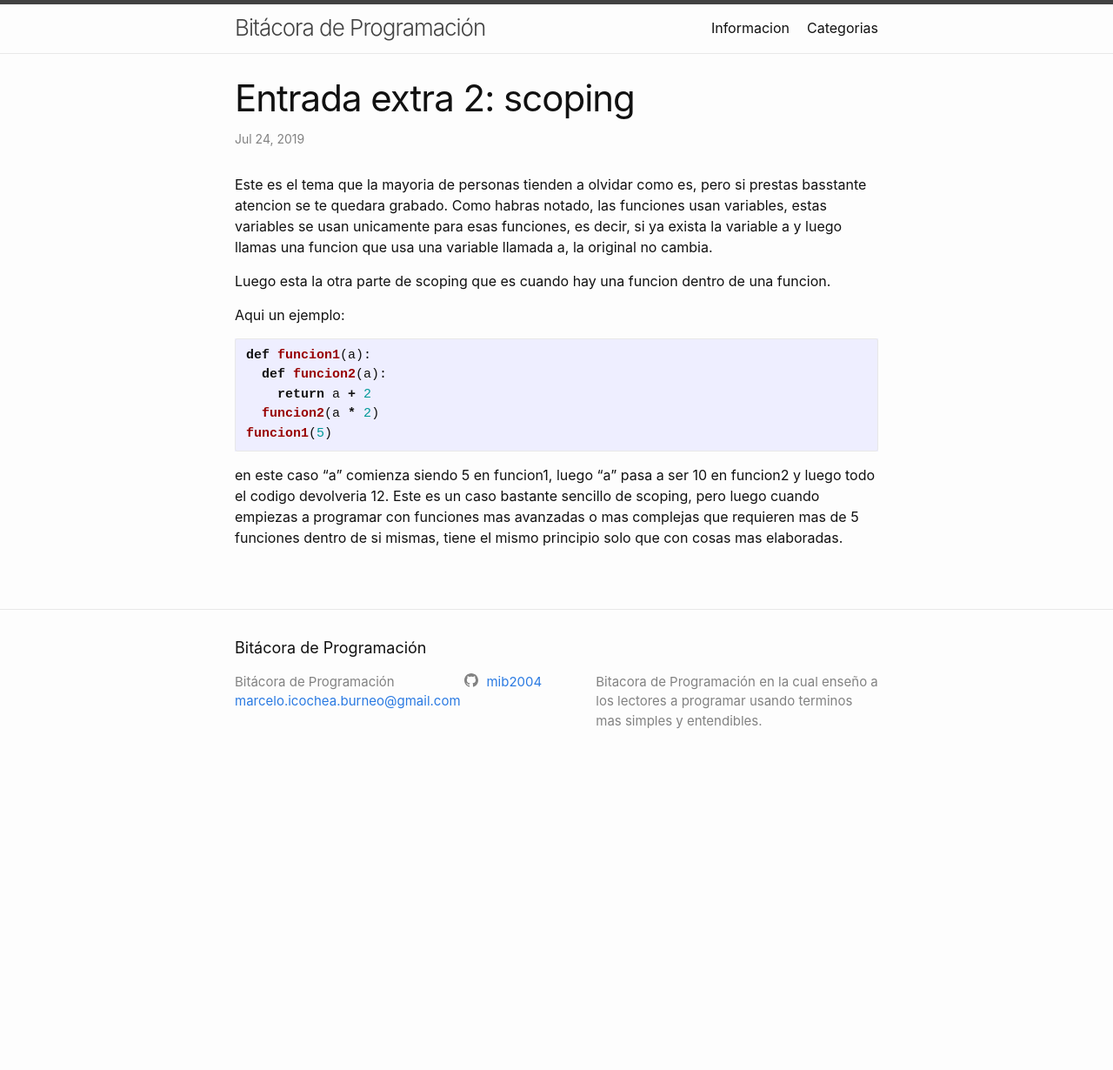
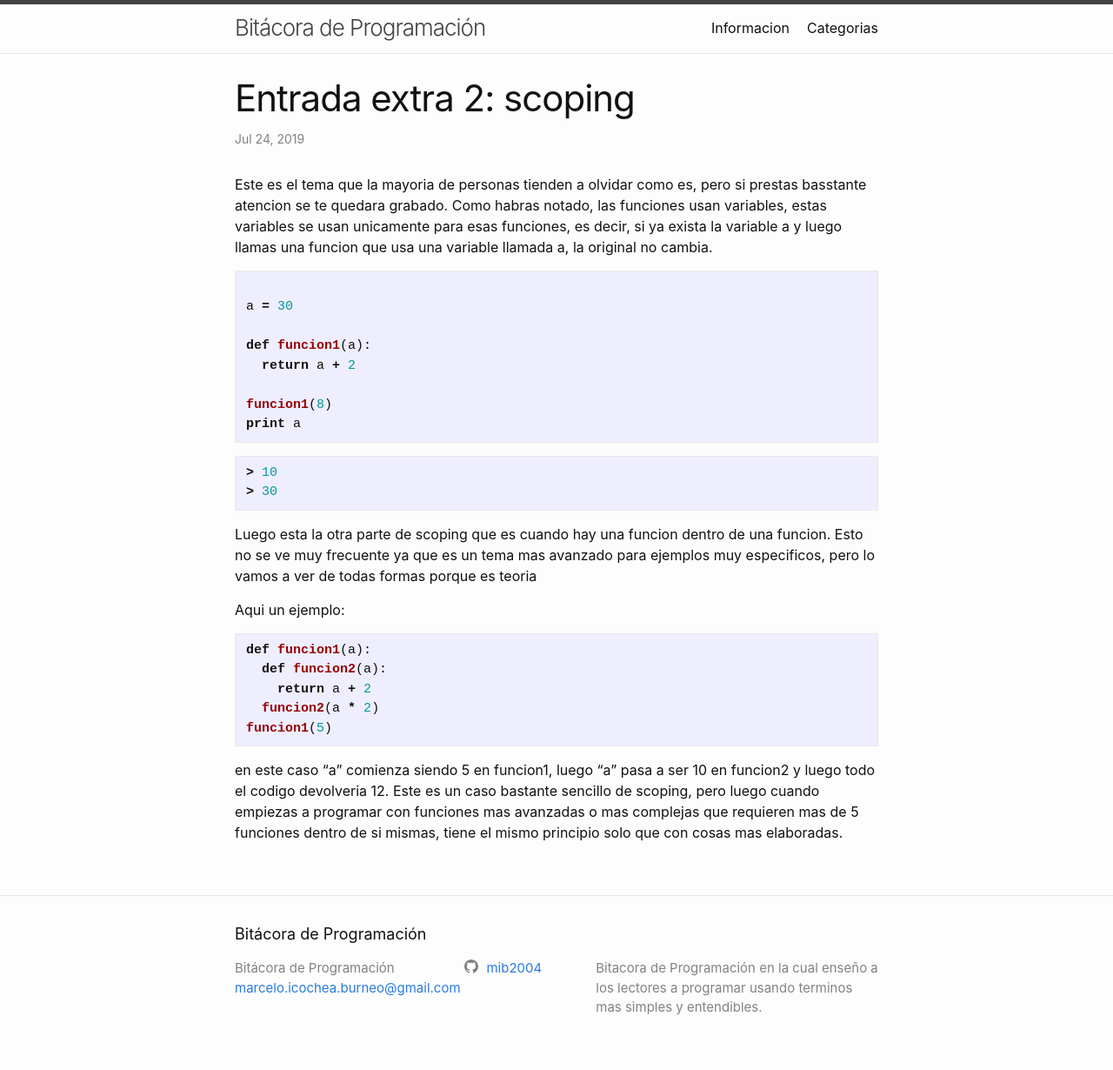
Before and after one commit to mib2004/mib2004.github.io, a Jekyll site: the page built from _posts/2019-07-23-entrada-extra-2.markdown, in a window 1280 px wide. Shown: the whole page at 87% size. Built offline with Jekyll 4.4.1, drawn with Linux system fonts in a browser that asks for light colours; before the commit the page ends 900 px from its top, so only the background shows below that.

Commit message:
listo final

````diff
--- a/_posts/2019-07-23-entrada-extra-2.markdown
+++ b/_posts/2019-07-23-entrada-extra-2.markdown
@@ -6,7 +6,22 @@ date: "2019-07-23 19:58:47 -0500"
 
 Este es el tema que la mayoria de personas tienden a olvidar como es, pero si prestas basstante atencion se te quedara grabado. Como habras notado, las funciones usan variables, estas variables se usan unicamente para esas funciones, es decir, si ya exista la variable a y luego llamas una funcion que usa una variable llamada a, la original no cambia.
 
-Luego esta la otra parte de scoping que es cuando hay una funcion dentro de una funcion.
+```python
+
+a = 30
+
+def funcion1(a):
+  return a + 2
+
+funcion1(8)
+print a
+```
+```python
+> 10
+> 30
+```
+
+Luego esta la otra parte de scoping que es cuando hay una funcion dentro de una funcion. Esto no se ve muy frecuente ya que es un tema mas avanzado para ejemplos muy especificos, pero lo vamos a ver de todas formas porque es teoria
 
 Aqui un ejemplo:
 
--- a/_posts/2019-07-25-ejercicios-entrada-5.markdown
+++ b/_posts/2019-07-25-ejercicios-entrada-5.markdown
@@ -61,9 +61,13 @@ Pregunta: ¿Que se imprime tras ejecutar este codigo?
 * C) un elemento al azar de a
 
 # Ejercicio 5
+
 Piensa en un codigo que imprima un numero al azar del 5 al 20
+
 # Ejercicio 6
+
 Piensa en un codigo que imprima una vocal al azar
+
 # Respuestas
 
 #### Ejercicio 1
--- a/_posts/2019-07-26-ejercicios-entrada-6.markdown
+++ b/_posts/2019-07-26-ejercicios-entrada-6.markdown
@@ -48,9 +48,9 @@ p1.presentarse()
 ```
 
 Pregunta: ¿Que se imprime tras ejecutar este codigo?
-* A)
+* A) error
 * B) hola, mi nombre es Juan y enseño el curso de Mate
-* C)
+* C) hola me llamo Juan y enseño diseño
 
 # Ejercicio 4
 
--- a/_posts/2019-07-26-entrada-6.markdown
+++ b/_posts/2019-07-26-entrada-6.markdown
@@ -59,4 +59,4 @@ persona3.saludar()
 > Hola mi nombre es Antonio y tengo 68 de inteligencia
 ```
 
-Dado que saludar es una función siempre tiene que tener entreparentesis al final, no importante si no usa una variable, si la usara estaría ahí.
+> Dado que saludar es una función siempre tiene que tener entreparentesis al final, no importante si no usa una variable, si la usara estaría ahí.
````
